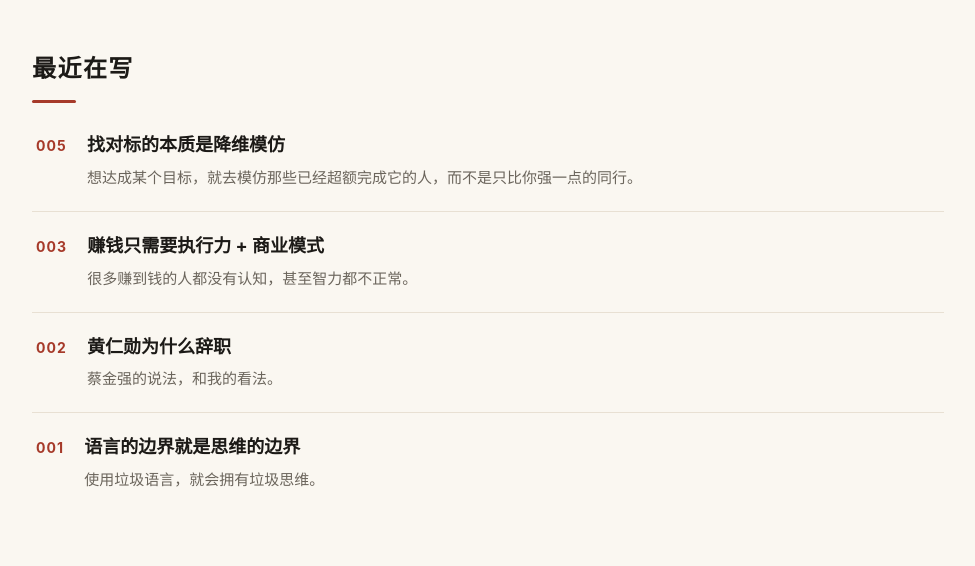
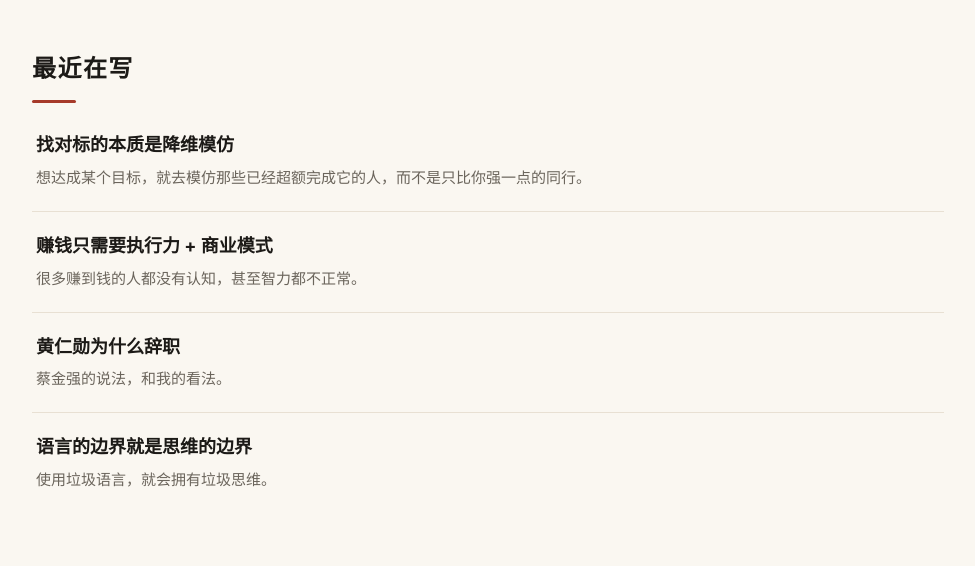
Before and after one commit to rayeason18/rayeason18.github.io, a plain HTML site: page index.html in a window 1280 px wide. Shown: the part 1020-1586 px from the top of the page, without its empty margins (152-1127 px from the left). Drawn offline with Linux system fonts and the light colour scheme.

Commit message:
Add files via upload

```diff
--- a/index.html
+++ b/index.html
@@ -135,6 +135,8 @@
     letter-spacing: .08em;
   }
   .article h3 { font-size: 18px; line-height: 1.6; }
+  .article h3 a { color: inherit; text-decoration: none; }
+  .article h3 a:hover { color: var(--accent); text-decoration: underline; }
   .article p { margin-top: 4px; font-size: 15px; color: var(--muted); }
   .wechat {
     margin-top: 24px;
@@ -216,30 +218,26 @@
       <h2>最近在写</h2>
       <div class="articles">
         <div class="article">
-          <div class="no">005</div>
           <div>
             <h3>找对标的本质是降维模仿</h3>
             <p>想达成某个目标，就去模仿那些已经超额完成它的人，而不是只比你强一点的同行。</p>
           </div>
         </div>
         <div class="article">
-          <div class="no">003</div>
           <div>
-            <h3>赚钱只需要执行力 + 商业模式</h3>
+            <h3><a href="https://mp.weixin.qq.com/s/QLN8x2ef9Q5wjpKvy4gmzQ" target="_blank" rel="noopener">赚钱只需要执行力 + 商业模式</a></h3>
             <p>很多赚到钱的人都没有认知，甚至智力都不正常。</p>
           </div>
         </div>
         <div class="article">
-          <div class="no">002</div>
           <div>
-            <h3>黄仁勋为什么辞职</h3>
+            <h3><a href="https://mp.weixin.qq.com/s/QwybWg8lscV-f_21cOjcFg" target="_blank" rel="noopener">黄仁勋为什么辞职</a></h3>
             <p>蔡金强的说法，和我的看法。</p>
           </div>
         </div>
         <div class="article">
-          <div class="no">001</div>
           <div>
-            <h3>语言的边界就是思维的边界</h3>
+            <h3><a href="https://mp.weixin.qq.com/s/pq6hBXIbczCHjYnvGdyUDw" target="_blank" rel="noopener">语言的边界就是思维的边界</a></h3>
             <p>使用垃圾语言，就会拥有垃圾思维。</p>
           </div>
         </div>
```
